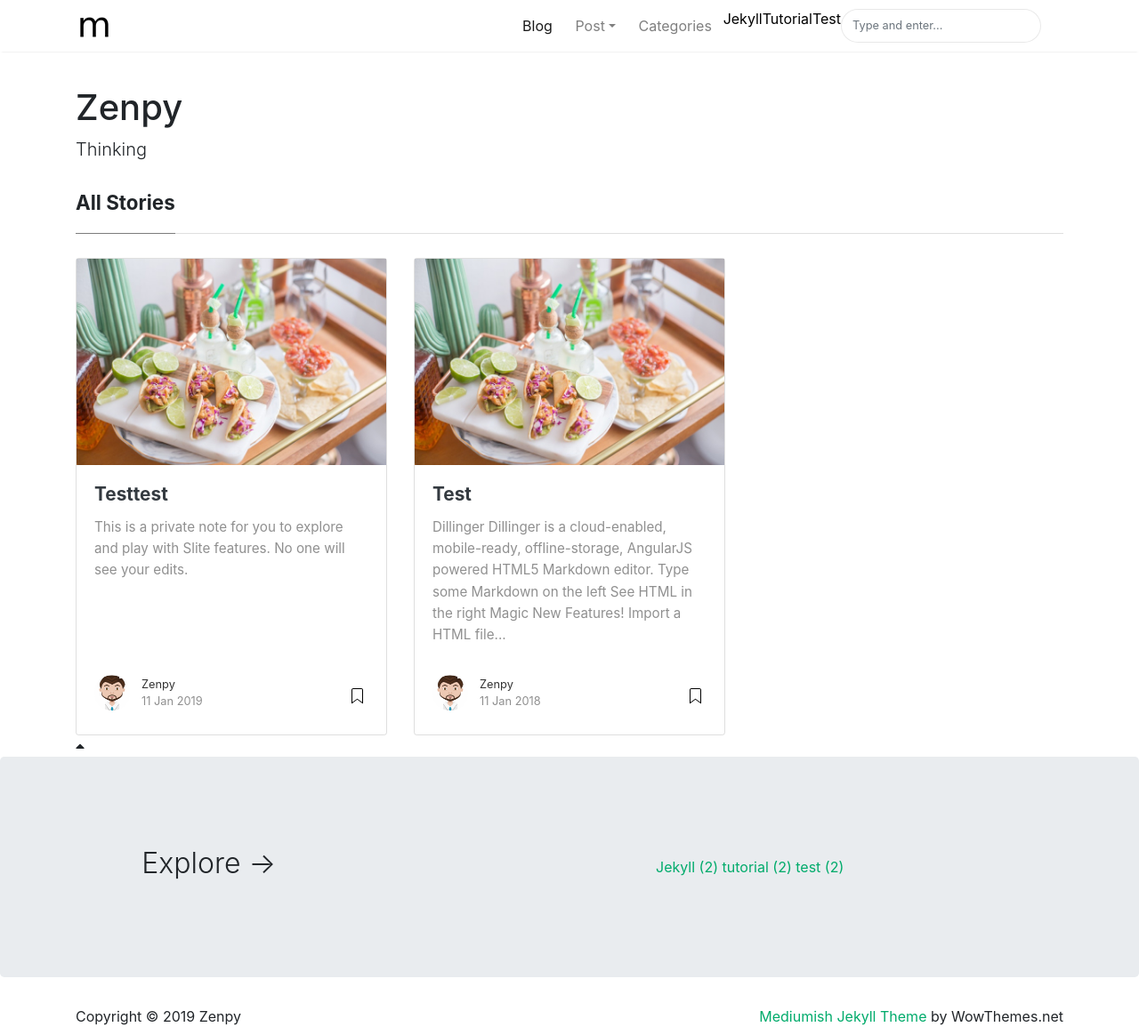
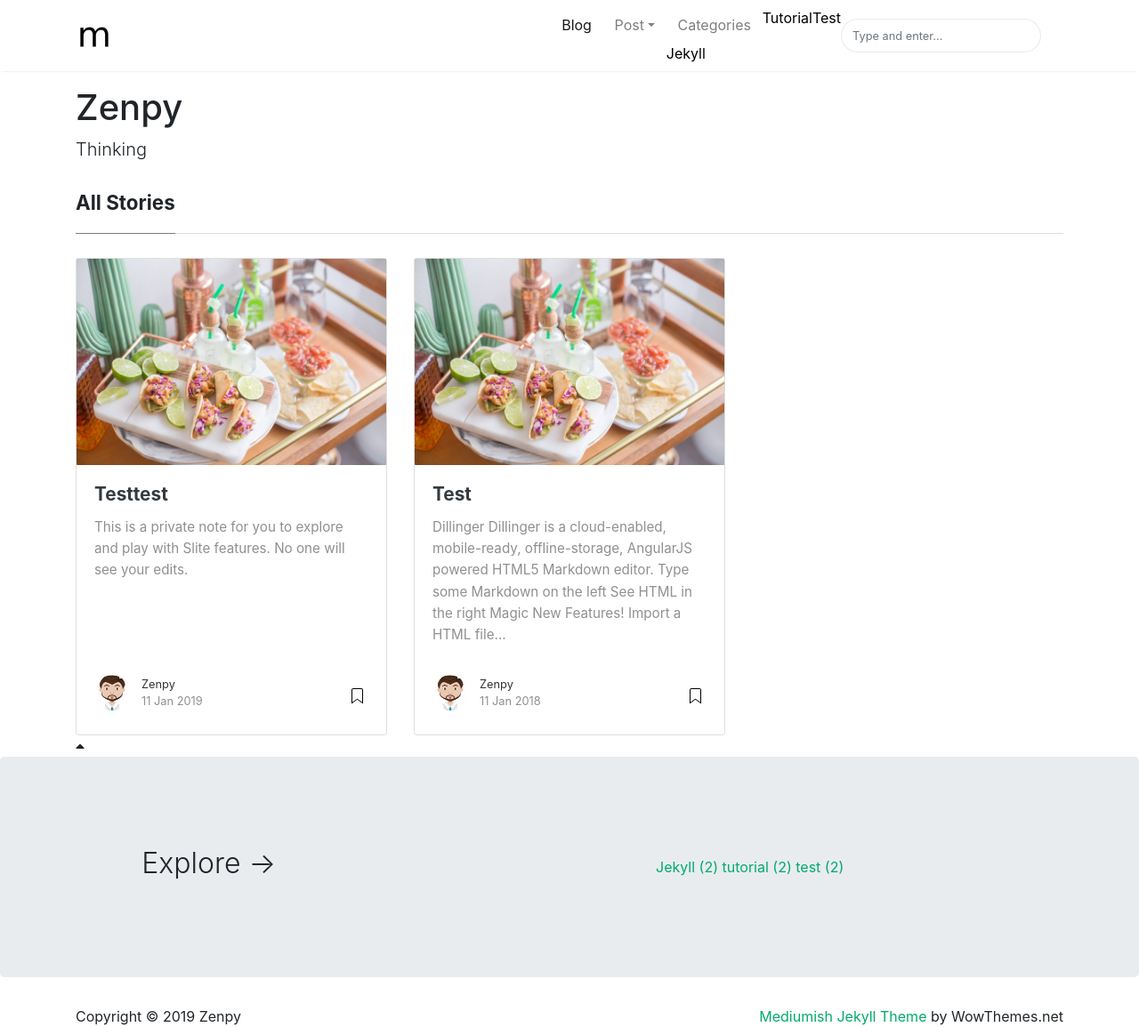
Before and after one commit to zenofkarma/testweb1, a Jekyll site: the page built from index.html, in a window 1280 px wide and 1155 px high. Shown: the whole window at 89% size. Built offline with Jekyll 4.4.1, drawn with Linux system fonts in a browser that asks for light colours; nearby versions of some CDN libraries; the list of posts is cut into pages by our own code.

Commit message:
Update default.html

```diff
--- a/_layouts/default.html
+++ b/_layouts/default.html
@@ -84,7 +84,7 @@
                 <a class="nav-link" href="{{ site.baseurl }}/categories">Categories</a>
                 <div>
                 {% for category in site.categories %}
-                <li><a href="{{site.baseurl}}/categories#{{ category[0] | url_escape | strip | replace: ' ', '-' }}"><span class="text-capitalize" style="color: black">{{ category[0] }}</span></a></li>
+                <a href="{{site.baseurl}}/categories#{{ category[0] | url_escape | strip | replace: ' ', '-' }}"><span class="text-capitalize" style="color: black">{{ category[0] }}</span></a></li>
                 {% endfor %}
                 </div>
                 </li>
```
